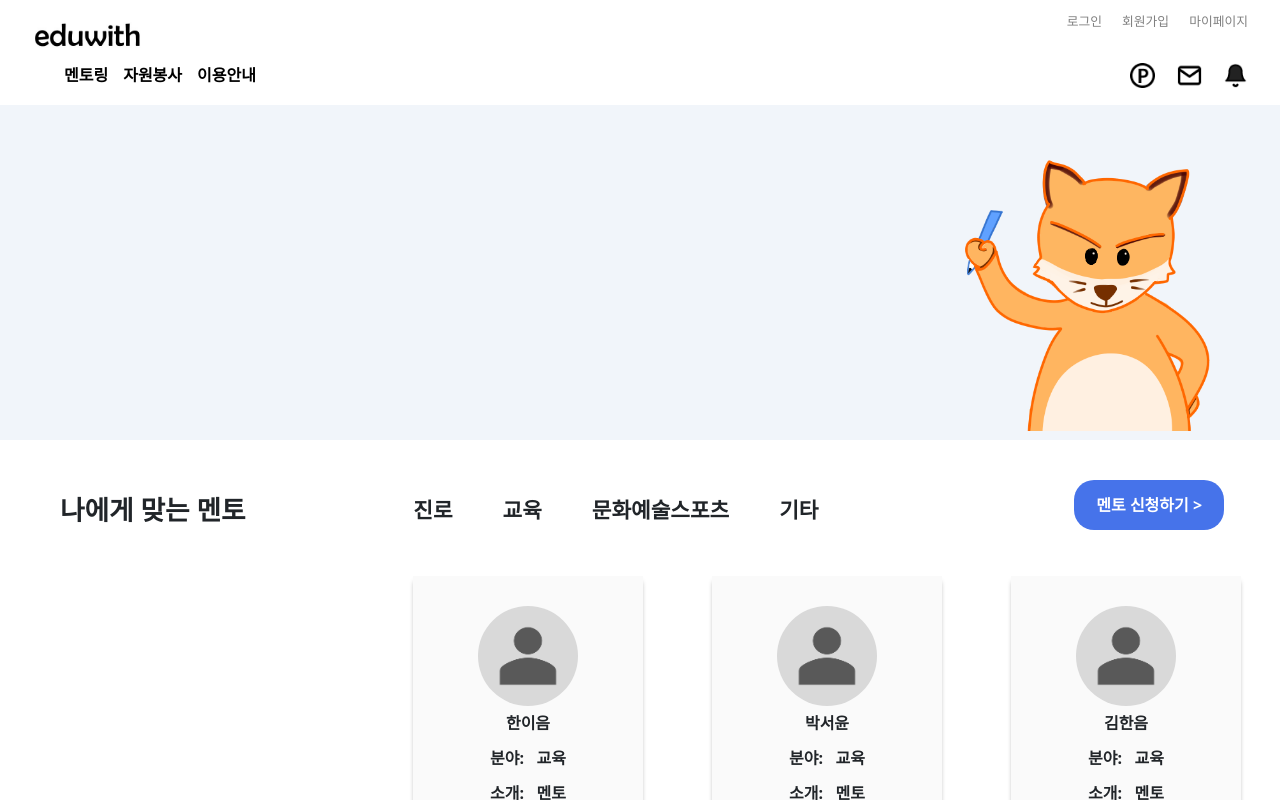
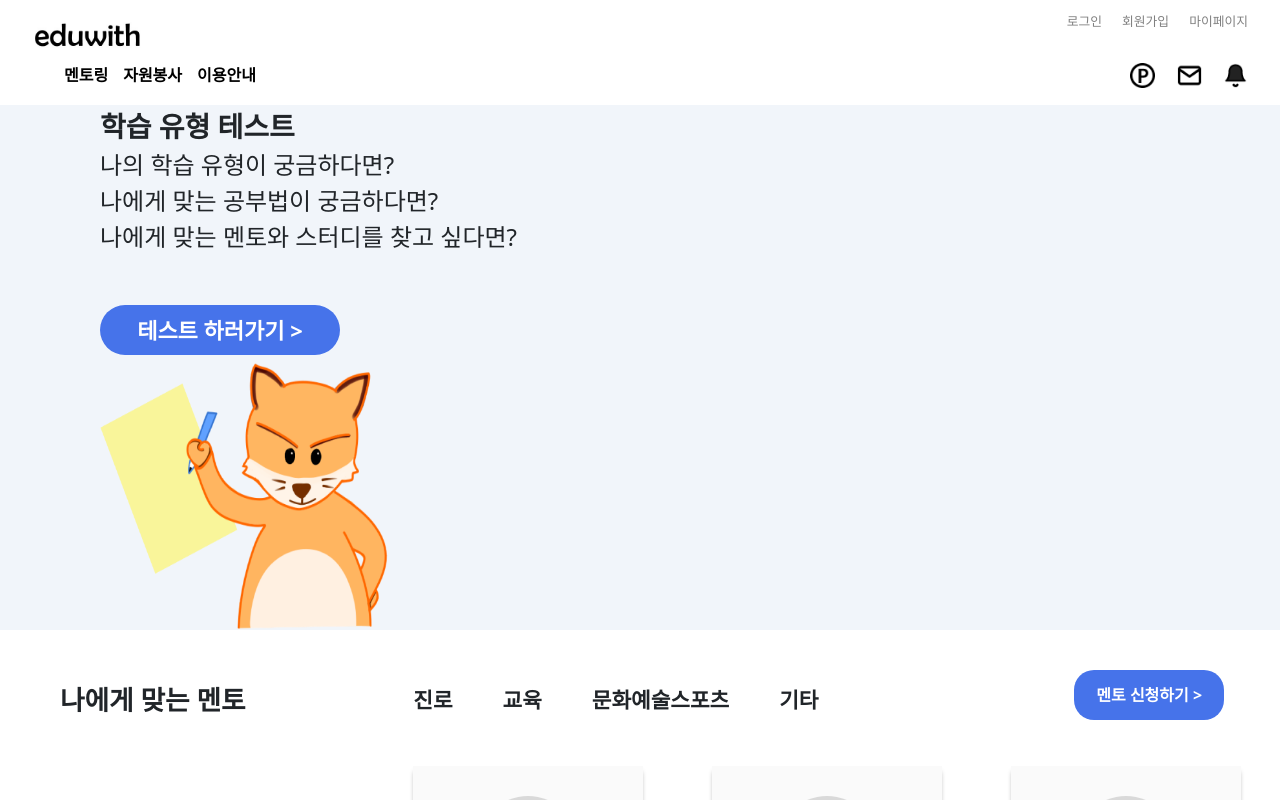
Before and after one commit to Eduwith/frontend, a React (Create React App) app: page / in a window 1280 px wide. Shown: the top 800 px of the page. Built offline with nearby package versions, Linux system fonts and the light colour scheme; no server answers.

Commit message:
ADD: dashboard banner

```diff
--- a/src/App.js
+++ b/src/App.js
@@ -9,7 +9,7 @@ import Volunteer from './routes/Volunteer';
 import VolunteerDetail from './components/volunteer/VolunteerDetail';
 import vlists from './data.js';
 import Mentoring from "./routes/Mentoring";
-import MyPage from "./routes/MyPage";
+import MyPage from "./routes/Mypage";
 import MyMentoApply from './components/mypage/MyMentoApply';
 import MyMento from './components/mypage/MyMento';
 import MyStudy from './components/mypage/MyStudy';
--- /dev/null
+++ b/src/components/home/Home_Banner.js
@@ -0,0 +1,22 @@
+import React from 'react';
+import styles from "./Home_Banner.module.css";
+import testfox from "../../images/testfox.png";
+
+function HomeBanner() {
+
+    return (
+        <div className={styles.ctn}>
+            <div className={styles.btitle}>학습 유형 테스트</div>
+                <div className={styles.btext}>나의 학습 유형이 궁금하다면? <br />
+                    나에게 맞는 공부법이 궁금하다면? <br />
+                    나에게 맞는 멘토와 스터디를 찾고 싶다면?</div>
+                <button className={styles.btntest}>테스트 하러가기 {">"}</button>
+                <img className={styles.imgFox} src={testfox} alt="여우" />
+            {/* <div className={styles.banner}>
+
+            </div> */}
+        </div>
+    );
+}
+
+export default HomeBanner;
--- /dev/null
+++ b/src/components/home/Home_Banner.module.css
@@ -0,0 +1,40 @@
+.ctn {
+    /* width: 100%;
+    height: 335px; */
+    padding: 0px 100px;
+    background-color: #F1F5FA;
+}
+/* .banner{
+    width: 1440px;
+    margin: 0 auto;
+} */
+.btitle{
+    font-weight: 600;
+    font-size: 28px;
+}
+.btext{
+    font-size: 24px;
+
+}
+.btntest{
+    width: 240px;
+    height: 50px;
+    margin-top: 50px;
+    margin-right: 60%;
+
+    color: white;
+    background-color: #4673EA;
+    border-radius: 30px;
+    border: none;
+
+    text-align: center;
+    line-height: 45px;
+    font-weight: 600;
+    font-size: 22px;
+}
+.imgFox {
+    width: 305px;
+    height: 275px;
+    /* margin-left: 75%; */
+    /* margin-top: 4%; */
+}
--- a/src/routes/Home.js
+++ b/src/routes/Home.js
@@ -1,10 +1,10 @@
 import React, {useState, useEffect} from "react";
 import Navbar from "../components/home/Navbar";
 import styles from "./Home.module.css";
-import fox from '../images/fox.png';
 import customAxios from '../customAxios';
 import Home_Study from "../components/home/Home_Study";
 import Mento from "../components/mentoring/Mento";
+import Home_Banner from "../components/home/Home_Banner";
 
 function Home() {
 
@@ -27,9 +27,7 @@ function Home() {
   return (
     <div>
       <Navbar />
-      <div className={styles.ctn}>
-        <img className={styles.imgFox} src={fox} alt="여우" />
-      </div>
+      <Home_Banner/>
       <Mento />
       <Home_Study/>
     </div>
```
Also changed, not shown: src/images/testfox.png (added).
